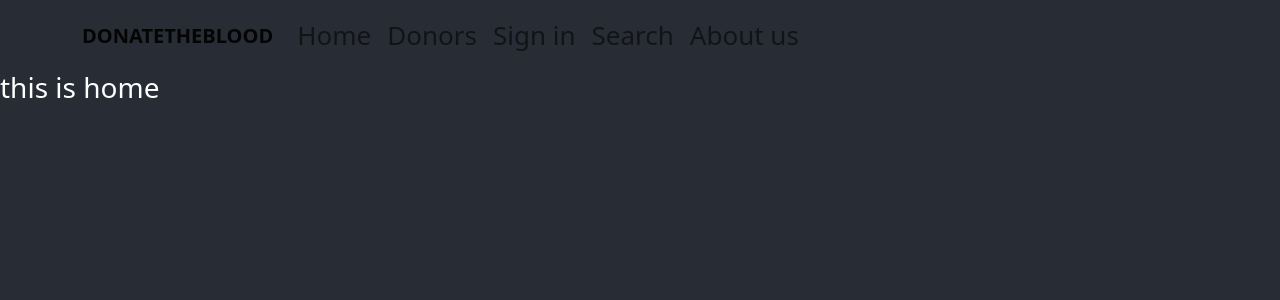
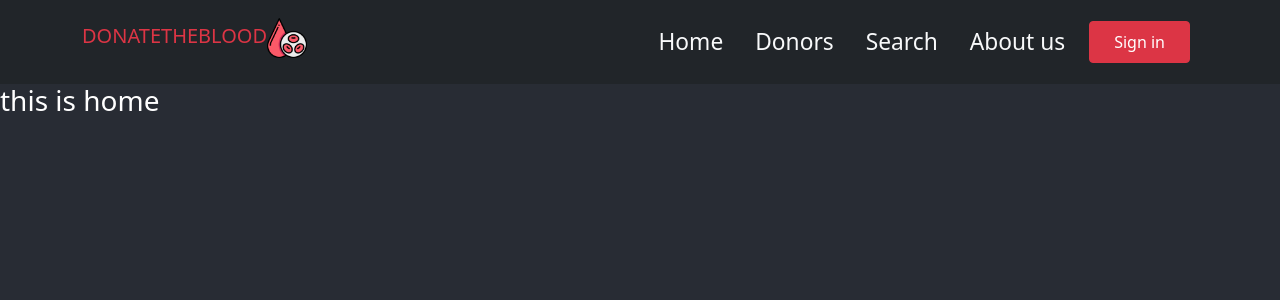
Before and after one commit to QuaziSamiha/blood-donation-client, a React (Create React App) app: page / in a window 1280 px wide. Shown: the top 300 px of the page. Built offline with nearby package versions, Linux system fonts and the light colour scheme.

Commit message:
navbar task almost done

```diff
--- a/src/App.js
+++ b/src/App.js
@@ -15,8 +15,8 @@ import Header from './components/Header/Header';
 function App() {
   return (
     <div className='app'>
+      <Router>
       <Header/>
-      <Router>
         <Switch>
           <Route path='/home'>
             <Home />
--- a/src/components/Header/Header.css
+++ b/src/components/Header/Header.css
@@ -1,7 +1,13 @@
-.logo{
-    /* margin-right: 45% */
+.blood-drop-logo{
+    height: 50px;
 }
 
-#navbarNav{
-    /* margin-left: 45% */
+.all-links:hover {
+    background-color: grey;
+    box-shadow: rgb(126, 87, 87) 1px 1px 10px;
+    border-radius: 4px;
 }
+
+.all-btn:hover {
+    box-shadow: grey 3px 3px 10px;
+}
--- a/src/components/Header/Header.js
+++ b/src/components/Header/Header.js
@@ -1,57 +1,31 @@
 import React from 'react';
+import { Link } from 'react-router-dom';
 import './Header.css';
+import Logo from '../../images/blood-icon.png';
 
 const Header = () => {
     return (
         <div>
-            <nav className='navbar navbar-expand-md navbar-light'>
-                <div className='container'>
-                    {/* <div className='logo'> */}
-                        <a className='navbar-brand'><b>DONATETHEBLOOD</b></a>
-                        <button className='navbar-toggler' type='button' data-bs-toggle='collapse' data-bs-target='#navbarNav'>
-                            <span className='navbar-toggler-icon'></span>
-                        </button>
-                    {/* </div> */}
-                    <div className='collapse navbar-collapse ml-auto' id='navbarNav'>
+            <nav className='navbar navbar-expand-md navbar-light bg-dark'>
+                <div className="container">
+                    <h3 className='navbar-brand logo text-danger'>DONATETHEBLOOD
+                        <img className='navbar-brand logo blood-drop-logo' src={Logo} alt="" />
+                    </h3>
+                    <button className='navbar-toggler' type='button' data-bs-toggle='collapse' data-bs-target='#navbarNav'>
+                        <span className='navbar-toggler-icon'></span>
+                    </button>
+                    <div className='collapse navbar-collapse justify-content-end' id='navbarNav'>
                         <div className='navbar-nav'>
-                            <a className='nav-link' href="home">Home</a>
-                            <a className='nav-link' href="donors">Donors</a>
-                            <a className='nav-link' href="sign-in">Sign in</a>
-                            <a className='nav-link' href="search">Search</a>
-                            <a className='nav-link' href="about-us">About us</a>
+                            <Link className='nav-link px-3 text-light all-links' to="/home"><small>Home</small></Link>
+                            <Link className='nav-link px-3 text-light all-links' to="/donors"><small>Donors</small></Link>
+                            <Link className='nav-link px-3 text-light all-links' to="/search"><small>Search</small></Link>
+                            <Link className='nav-link px-3 text-light all-links' to="/about-us"><small>About us</small></Link>
+                            <Link to='/sign-in'><button className='btn btn-danger px-4 p-2 m-2 all-btn'>Sign in</button></Link>
                         </div>
                     </div>
                 </div>
             </nav>
         </div>
-        // <div></div>
-        // <div>
-        //     <nav class="navbar navbar-expand-lg navbar-light bg-light">
-        //         <div class="container-fluid">
-        //             <a class="navbar-brand" href="#">Navbar</a>
-        //             <button class="navbar-toggler" type="button" data-bs-toggle="collapse" data-bs-target="#navbarNav" aria-controls="navbarNav" aria-expanded="false" aria-label="Toggle navigation">
-        //                 <span class="navbar-toggler-icon"></span>
-        //             </button>
-        //             <div class="collapse navbar-collapse" id="navbarNav">
-        //                 <ul class="navbar-nav">
-        //                     <li class="nav-item">
-        //                         <a class="nav-link active" aria-current="page" href="#">Home</a>
-        //                     </li>
-        //                     <li class="nav-item">
-        //                         <a class="nav-link" href="#">Features</a>
-        //                     </li>
-        //                     <li class="nav-item">
-        //                         <a class="nav-link" href="#">Pricing</a>
-        //                     </li>
-        //                     <li class="nav-item">
-        //                         <a class="nav-link disabled" href="#" tabindex="-1" aria-disabled="true">Disabled</a>
-        //                     </li>
-        //                 </ul>
-        //             </div>
-        //         </div>
-        //     </nav>
-        // </div>
-
     );
 };
 
@@ -59,3 +33,24 @@ export default Header;
 
 //  className='nav-item'
 //  className='fixed-top'
+
+
+        //     {/* <nav className='navbar navbar-expand-md navbar-light'>
+        //         <div className='container'>
+        //             {/* <div className='logo'> */}
+        //             <a className='navbar-brand'><b>DONATETHEBLOOD</b></a>
+        //             <button className='navbar-toggler' type='button' data-bs-toggle='collapse' data-bs-target='#navbarNav'>
+        //                 <span className='navbar-toggler-icon'></span>
+        //             </button>
+        //         </div>
+        //         <div className='collapse navbar-collapse ml-auto' id='navbarNav'>
+        //             <div className='navbar-nav'>
+        //                 <a className='nav-link' href="home">Home</a>
+        //                 <a className='nav-link' href="donors">Donors</a>
+        //                 <a className='nav-link' href="sign-in">Sign in</a>
+        //                 <a className='nav-link' href="search">Search</a>
+        //                 <a className='nav-link' href="about-us">About us</a>
+        //             </div>
+        //         </div>
+        //     </div>
+        // </nav> */}
```
